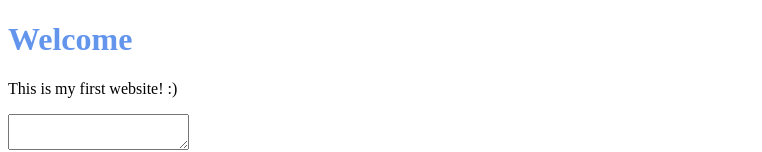
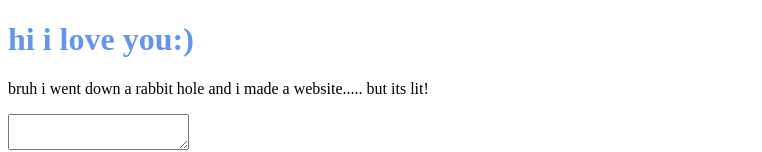
Before and after one commit to rrrreagan/TestWebsite, a plain HTML site: page index.html in a window 1280 px wide. Shown: the top 152 px of the page, without its empty margins (0-762 px from the left). Drawn offline with Linux system fonts and the light colour scheme; grey boxes are pictures that could not be loaded.

Commit message:
fixed index.html sourcing

```diff
--- a/index.html
+++ b/index.html
@@ -4,7 +4,7 @@
     <meta charset="UTF-8" />
     <meta http-equiv="X-UA-Compatible" content="ie=edge" />
     <meta name="viewport" content="width=device-width, initial-scale=1.0" />
-    <title>My First Site</title>
+    <title>Wow! My first website :D</title>
   </head>
   <body>
     <h1
@@ -13,9 +13,9 @@
         font-family: 'Times New Roman', Times, serif;
       "
     >
-      Welcome
+      hi i love you:)
     </h1>
-    <p>This is my first website! :)</p>
+    <p>bruh i went down a rabbit hole and i made a website..... but its lit!</p>
     <textarea placeholder="Kindly Provide Your Feedback!"> </textarea>
     <br />
     <button
```
